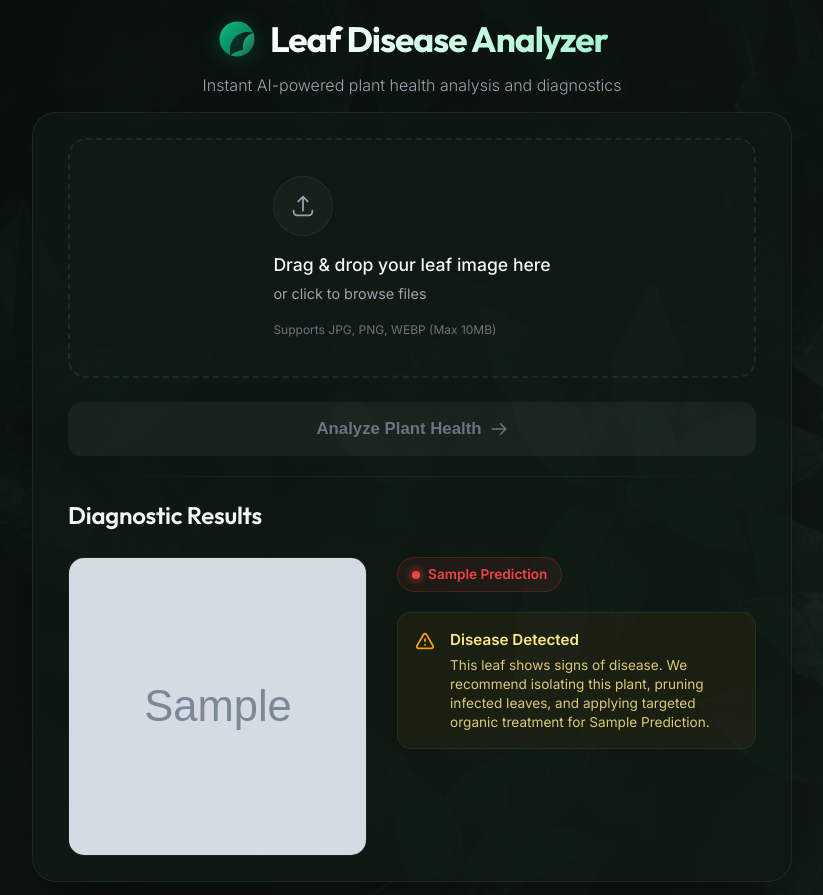
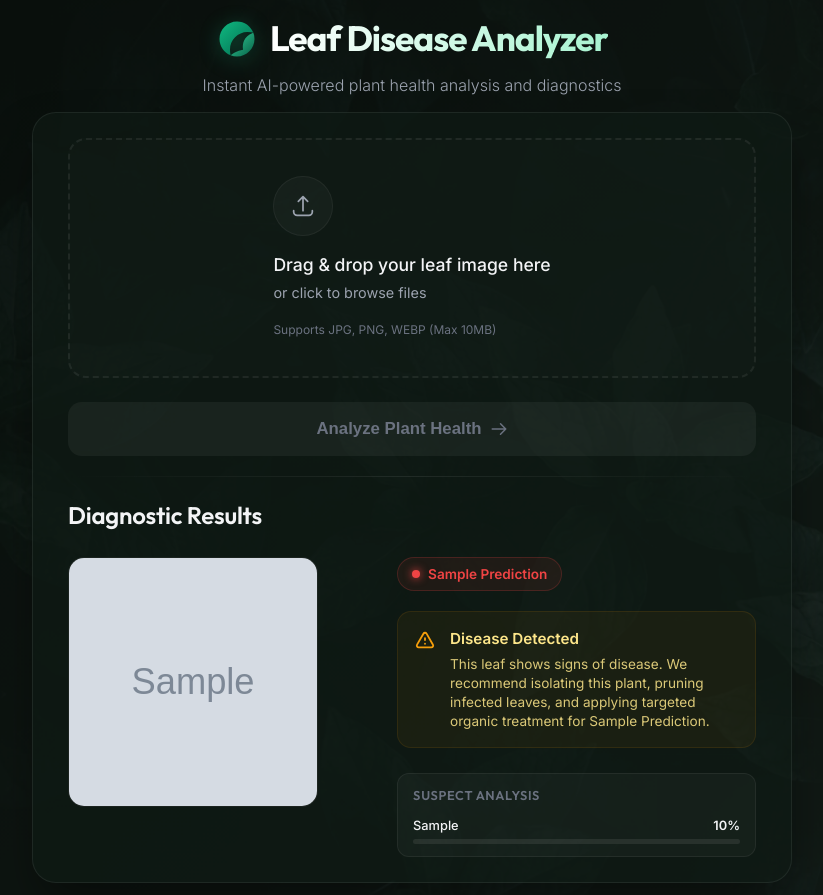
Before and after one commit to Balaji-sys/imageprediction, a Flask app: template templates/index.html in a window 1280 px wide. Shown: the whole page, without its empty margins (228-1051 px from the left). Run offline with Flask 3, Linux system fonts and the light colour scheme; the template is opened without the code that fills it: most values are stand-ins (such as "Sample title", 1, 10 or a date in 2020); grey boxes marked "Sample" are stand-in pictures.

Commit message:
Introduce Top-3 Suspect Analysis with confidence bars for transparent model predictions

```diff
--- a/app.py
+++ b/app.py
@@ -31,6 +31,12 @@ with open('class_indices.json', 'r') as f:
         # Keys are already ints
         class_names = class_indices
 
+def format_prediction(name):
+    if not name:
+        return ""
+    formatted = name.replace("___", ": ").replace("__", " ").replace("_", " ")
+    return " ".join([w.capitalize() for w in formatted.split()])
+
 def predict_image(image_path):
     img = Image.open(image_path).convert("RGB")
     img = img.resize((224, 224))
@@ -47,32 +53,47 @@ def predict_image(image_path):
     class_id = np.argmax(prediction[0])
     confidence = float(prediction[0][class_id])
 
+    # Extract Top 3 predictions
+    top_3_indices = np.argsort(prediction[0])[::-1][:3]
+    top_3 = []
+    for idx in top_3_indices:
+        class_name = class_names[idx]
+        score = float(prediction[0][idx])
+        top_3.append({
+            'class': class_name,
+            'class_formatted': format_prediction(class_name),
+            'confidence': score
+        })
+
     # Debug: Print raw prediction probabilities
     print(f"DEBUG: Raw predictions: {prediction[0]}")
     print(f"DEBUG: Predicted class_id: {class_id}, Confidence: {confidence:.4f}")
     print(f"DEBUG: Predicted class: {class_names[class_id]}")
 
-    return class_names[class_id], confidence
+    return class_names[class_id], confidence, top_3
 
 @app.route('/', methods=['GET', 'POST'])
 def index():
     prediction = None
     image_path = None
     confidence_score = None
+    top_3_predictions = None
 
     if request.method == 'POST':
         file = request.files.get('leaf')
         if file and file.filename != "":
             image_path = os.path.join(app.config['UPLOAD_FOLDER'], file.filename)
             file.save(image_path)
-            plant_class, confidence = predict_image(image_path)
+            plant_class, confidence, top_3 = predict_image(image_path)
             prediction = f"{plant_class}"
             confidence_score = confidence
+            top_3_predictions = top_3
 
     return render_template('index.html',
                            prediction=prediction,
                            image=image_path,
-                           confidence=confidence_score)
+                           confidence=confidence_score,
+                           top_3=top_3_predictions)
 
 if __name__ == '__main__':
     app.run(debug=True)
--- a/static/style.css
+++ b/static/style.css
@@ -535,6 +535,67 @@ body {
     }
 }
 
+/* Top Predictions Suspect Analysis */
+.top-predictions-box {
+    margin-top: 5px;
+    padding: 12px 15px;
+    background: rgba(255, 255, 255, 0.03);
+    border: 1px solid rgba(255, 255, 255, 0.06);
+    border-radius: 12px;
+}
+
+.predictions-heading {
+    font-family: 'Outfit', sans-serif;
+    font-size: 0.8rem;
+    font-weight: 600;
+    color: var(--text-dim);
+    margin-bottom: 10px;
+    letter-spacing: 0.05em;
+    text-transform: uppercase;
+}
+
+.predictions-list {
+    display: flex;
+    flex-direction: column;
+    gap: 10px;
+}
+
+.prediction-item {
+    display: flex;
+    flex-direction: column;
+    gap: 4px;
+}
+
+.prediction-info {
+    display: flex;
+    justify-content: space-between;
+    font-size: 0.8rem;
+    font-weight: 500;
+}
+
+.prediction-label {
+    color: var(--text-main);
+}
+
+.prediction-pct {
+    color: var(--emerald-primary);
+    font-weight: 600;
+}
+
+.prediction-bar-bg {
+    height: 5px;
+    background: rgba(255, 255, 255, 0.08);
+    border-radius: 3px;
+    overflow: hidden;
+}
+
+.prediction-bar-fill {
+    height: 100%;
+    background: linear-gradient(90deg, var(--emerald-glow), var(--emerald-primary));
+    border-radius: 3px;
+    transition: width 0.8s cubic-bezier(0.4, 0, 0.2, 1);
+}
+
 /* Desktop Scroll Locking */
 @media (min-width: 769px) {
     html, body {
@@ -557,4 +618,8 @@ body {
     .divider {
         margin: 20px 0;
     }
+
+    .result-image-box {
+        max-height: 250px;
+    }
 }
--- a/templates/index.html
+++ b/templates/index.html
@@ -102,6 +102,25 @@
                                 <p class="alert-desc" id="alert-description">Loading diagnostic recommendations...</p>
                             </div>
                         </div>
+
+                        {% if top_3 %}
+                        <div class="top-predictions-box">
+                            <h5 class="predictions-heading">Suspect Analysis</h5>
+                            <div class="predictions-list">
+                                {% for pred in top_3 %}
+                                <div class="prediction-item">
+                                    <div class="prediction-info">
+                                        <span class="prediction-label">{{ pred.class_formatted }}</span>
+                                        <span class="prediction-pct">{{ (pred.confidence * 100) | round | int }}%</span>
+                                    </div>
+                                    <div class="prediction-bar-bg">
+                                        <div class="prediction-bar-fill" style="width: {{ (pred.confidence * 100) | round | int }}%"></div>
+                                    </div>
+                                </div>
+                                {% endfor %}
+                            </div>
+                        </div>
+                        {% endif %}
                     </div>
                 </div>
             </div>
```
